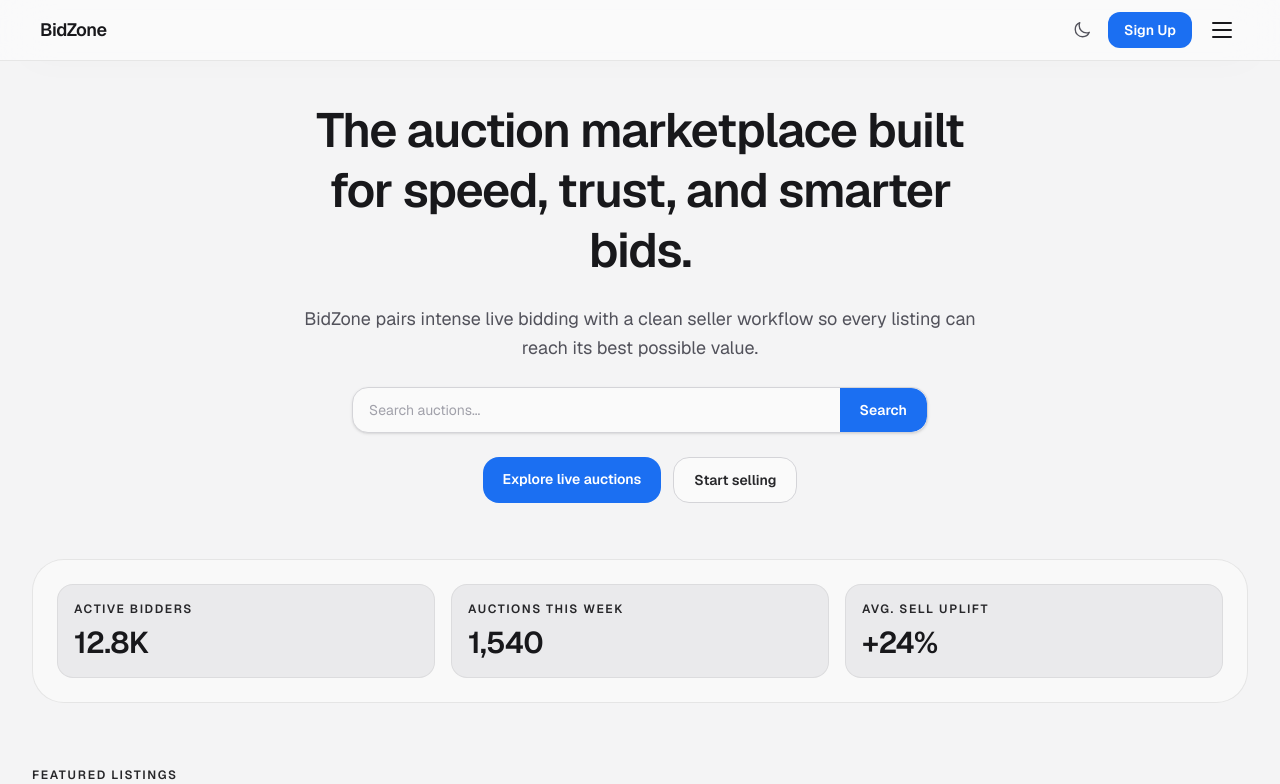
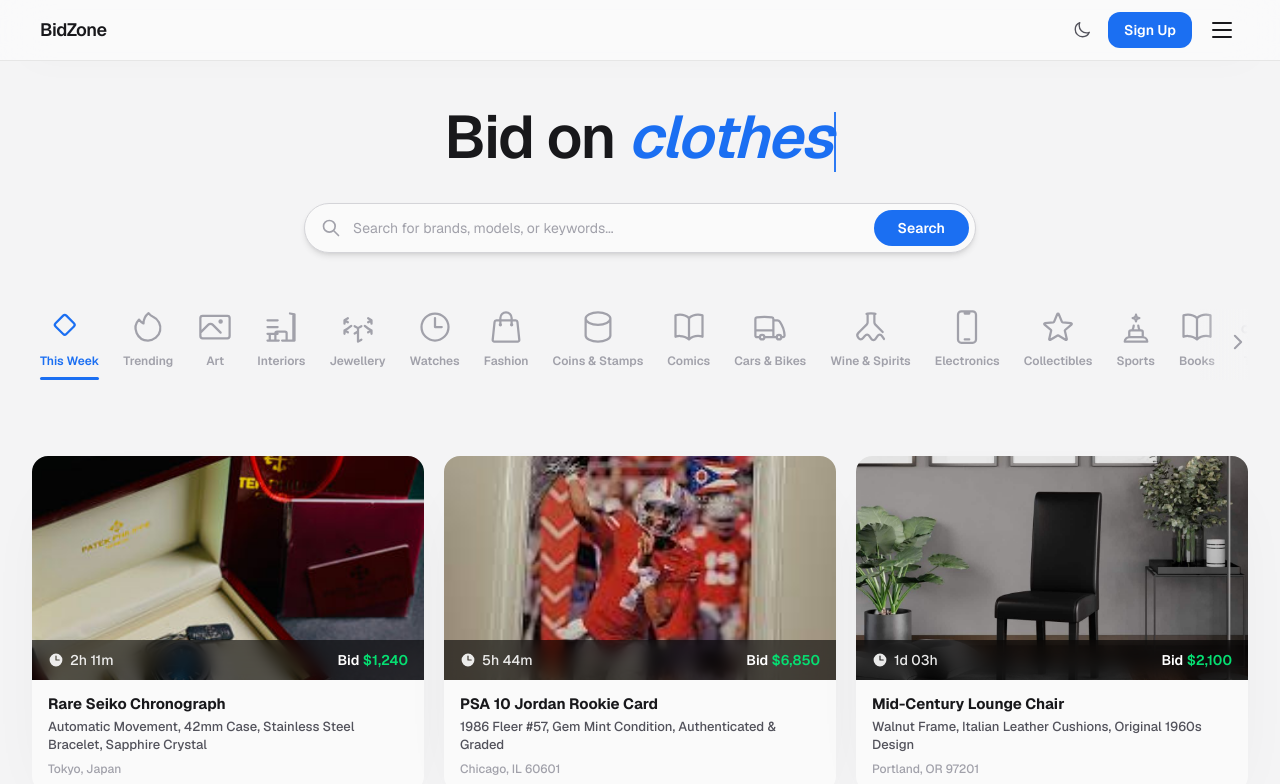
Before and after one commit to ahmdjlt/BidZone, a Next.js app in the folder frontend/: page / in a window 1280 px wide. Shown: the top 784 px of the page. Built offline with nearby package versions, Linux system fonts and the light colour scheme.

Commit message:
improved UX

```diff
--- a/frontend/app/globals.css
+++ b/frontend/app/globals.css
@@ -135,3 +135,11 @@
   from { opacity: 0; transform: translateX(-12px); }
   to   { opacity: 1; transform: translateX(0); }
 }
+
+.scrollbar-hide {
+  -ms-overflow-style: none;
+  scrollbar-width: none;
+}
+.scrollbar-hide::-webkit-scrollbar {
+  display: none;
+}
--- a/frontend/app/page.tsx
+++ b/frontend/app/page.tsx
@@ -3,6 +3,8 @@
 import AuctionGrid from "@/components/auction/AuctionGrid";
 import type { AuctionPreview } from "@/components/auction/AuctionCard";
 import Footer from "@/components/layout/Footer";
+import CategoryBar from "@/components/ui/CategoryBar";
+import HeroHeading from "@/components/ui/HeroHeading";
 import Navbar from "@/components/layout/Navbar";
 
 const featuredAuctions: AuctionPreview[] = [
@@ -86,10 +88,25 @@
   },
 ];
 
-const metrics = [
-  { label: "Active bidders", value: "12.8K" },
-  { label: "Auctions this week", value: "1,540" },
-  { label: "Avg. sell uplift", value: "+24%" },
+const categories = [
+  { label: "This Week", icon: "M9.56 4.44a1.5 1.5 0 0 0-2.12 0L2.38 9.5a1.5 1.5 0 0 0 0 2.12l5.06 5.06a1.5 1.5 0 0 0 2.12 0l5.06-5.06a1.5 1.5 0 0 0 0-2.12L9.56 4.44Z" },
+  { label: "Trending", icon: "M15.362 5.214A8.252 8.252 0 0 1 12 21 8.25 8.25 0 0 1 6.038 7.047 8.287 8.287 0 0 0 9 9.601a8.983 8.983 0 0 1 3.361-6.867 8.21 8.21 0 0 0 3 2.48Z" },
+  { label: "Art", icon: "M2.25 15.75l5.159-5.159a2.25 2.25 0 0 1 3.182 0l5.159 5.159M3.75 19.5h16.5a1.5 1.5 0 0 0 1.5-1.5V6a1.5 1.5 0 0 0-1.5-1.5H3.75A1.5 1.5 0 0 0 2.25 6v12a1.5 1.5 0 0 0 1.5 1.5Zm12.75-11.25a.75.75 0 1 1-1.5 0 .75.75 0 0 1 1.5 0Z" },
+  { label: "Interiors", icon: "M8.25 21v-4.875c0-.621.504-1.125 1.125-1.125h5.25c.621 0 1.125.504 1.125 1.125V21m0 0h4.5V3.545M12.75 21h7.5M10.5 21H3m1.5 0h1.5m-1.5 0v-3.675M3 7.5h6.75M3 12h6.75m-6.75 4.5h6.75M21 3.545L18 3m3 .545V21" },
+  { label: "Jewellery", icon: "M21 7.5l-2.25-1.313M21 7.5v2.25m0-2.25l-2.25 1.313M3 7.5l2.25-1.313M3 7.5l2.25 1.313M3 7.5v2.25m9 3l2.25-1.313M12 12.75l-2.25-1.313M12 12.75V15m0 6.75l2.25-1.313M12 21.75V15m0 0l-2.25 1.313M3 16.5v-2.25m0 0l2.25 1.313M3 14.25l2.25-1.313m0 0L7.5 11.25m13.5 5.25v-2.25m0 0l-2.25 1.313m2.25-1.313l-2.25-1.313M16.5 11.25L18.75 13" },
+  { label: "Watches", icon: "M12 6v6h4.5m4.5 0a9 9 0 1 1-18 0 9 9 0 0 1 18 0Z" },
+  { label: "Fashion", icon: "M15.75 10.5V6a3.75 3.75 0 1 0-7.5 0v4.5m11.356-1.993 1.263 12c.07.665-.45 1.243-1.119 1.243H4.25a1.125 1.125 0 0 1-1.12-1.243l1.264-12A1.125 1.125 0 0 1 5.513 7.5h12.974c.576 0 1.059.435 1.119 1.007ZM8.625 10.5a.375.375 0 1 1-.75 0 .375.375 0 0 1 .75 0Zm7.5 0a.375.375 0 1 1-.75 0 .375.375 0 0 1 .75 0Z" },
+  { label: "Coins & Stamps", icon: "M20.25 6.375c0 2.278-3.694 4.125-8.25 4.125S3.75 8.653 3.75 6.375m16.5 0c0-2.278-3.694-4.125-8.25-4.125S3.75 4.097 3.75 6.375m16.5 0v11.25c0 2.278-3.694 4.125-8.25 4.125s-8.25-1.847-8.25-4.125V6.375" },
+  { label: "Comics", icon: "M12 6.042A8.967 8.967 0 0 0 6 3.75c-1.052 0-2.062.18-3 .512v14.25A8.987 8.987 0 0 1 6 18c2.305 0 4.408.867 6 2.292m0-14.25a8.966 8.966 0 0 1 6-2.292c1.052 0 2.062.18 3 .512v14.25A8.987 8.987 0 0 0 18 18a8.967 8.967 0 0 0-6 2.292m0-14.25v14.25" },
+  { label: "Cars & Bikes", icon: "M8.25 18.75a1.5 1.5 0 0 1-3 0m3 0a1.5 1.5 0 0 0-3 0m3 0h6m-9 0H3.375a1.125 1.125 0 0 1-1.125-1.125V14.25m17.25 4.5a1.5 1.5 0 0 1-3 0m3 0a1.5 1.5 0 0 0-3 0m3 0h1.125c.621 0 1.129-.504 1.09-1.124a17.902 17.902 0 0 0-3.213-9.193 2.056 2.056 0 0 0-1.58-.86H14.25M16.5 18.75h-2.25m0-11.177v-.958c0-.568-.422-1.048-.987-1.106a48.554 48.554 0 0 0-10.026 0 1.106 1.106 0 0 0-.987 1.106v7.635m12-6.677v6.677m0 4.5v-4.5m0 0h-12" },
+  { label: "Wine & Spirits", icon: "M9.75 3.104v5.714a2.25 2.25 0 0 1-.659 1.591L5 14.5M9.75 3.104c-.251.023-.501.05-.75.082m.75-.082a24.301 24.301 0 0 1 4.5 0m0 0v5.714c0 .597.237 1.17.659 1.591L19.8 15.3M14.25 3.104c.251.023.501.05.75.082M5 14.5l-1.43 1.43a2.25 2.25 0 0 0-.233 2.927l.417.627c.676 1.014 2.158 1.014 2.834 0L8 17.863a1.687 1.687 0 0 1 2.806 0l1.389 2.084c.676 1.014 2.158 1.014 2.834 0l1.389-2.084a1.687 1.687 0 0 1 2.806 0l1.42 2.13" },
+  { label: "Electronics", icon: "M10.5 1.5H8.25A2.25 2.25 0 0 0 6 3.75v16.5a2.25 2.25 0 0 0 2.25 2.25h7.5A2.25 2.25 0 0 0 18 20.25V3.75a2.25 2.25 0 0 0-2.25-2.25H13.5m-3 0V3h3V1.5m-3 0h3m-3 18.75h3" },
+  { label: "Collectibles", icon: "M11.48 3.499a.562.562 0 0 1 1.04 0l2.125 5.111a.563.563 0 0 0 .475.345l5.518.442c.499.04.701.663.321.988l-4.204 3.602a.563.563 0 0 0-.182.557l1.285 5.385a.562.562 0 0 1-.84.61l-4.725-2.885a.562.562 0 0 0-.586 0L6.982 20.54a.562.562 0 0 1-.84-.61l1.285-5.386a.562.562 0 0 0-.182-.557l-4.204-3.602a.562.562 0 0 1 .321-.988l5.518-.442a.563.563 0 0 0 .475-.345L11.48 3.5Z" },
+  { label: "Sports", icon: "M16.5 18.75h-9m9 0a3 3 0 0 1 3 3h-15a3 3 0 0 1 3-3m9 0v-3.375c0-.621-.503-1.125-1.125-1.125h-.871M7.5 18.75v-3.375c0-.621.504-1.125 1.125-1.125h.872m5.007 0H9.497m5.007 0a7.454 7.454 0 0 1-.982-3.172M9.497 14.25a7.454 7.454 0 0 0 .982-3.172M12 3.75a2.25 2.25 0 0 0 2.25 2.25A2.25 2.25 0 0 0 12 8.25a2.25 2.25 0 0 0-2.25-2.25A2.25 2.25 0 0 0 12 3.75Z" },
+  { label: "Books", icon: "M12 6.042A8.967 8.967 0 0 0 6 3.75c-1.052 0-2.062.18-3 .512v14.25A8.987 8.987 0 0 1 6 18c2.305 0 4.408.867 6 2.292m0-14.25a8.966 8.966 0 0 1 6-2.292c1.052 0 2.062.18 3 .512v14.25A8.987 8.987 0 0 0 18 18a8.967 8.967 0 0 0-6 2.292m0-14.25v14.25" },
+  { label: "Toys", icon: "M14.25 6.087c0-.355.186-.676.401-.959.221-.29.349-.634.349-1.003 0-1.036-1.007-1.875-2.25-1.875s-2.25.84-2.25 1.875c0 .369.128.713.349 1.003.215.283.401.604.401.959v0a.64.64 0 0 1-.657.643 48.834 48.834 0 0 1-4.163-.3c.186 1.613.293 3.25.315 4.907a.656.656 0 0 1-.658.663v0c-.355 0-.676-.186-.959-.401a1.647 1.647 0 0 0-1.003-.349c-1.036 0-1.875 1.007-1.875 2.25s.84 2.25 1.875 2.25c.369 0 .713-.128 1.003-.349.283-.215.604-.401.959-.401v0c.31 0 .555.26.532.57a48.039 48.039 0 0 1-.642 5.056c1.518.19 3.058.309 4.616.354a.64.64 0 0 0 .657-.643v0c0-.355-.186-.676-.401-.959a1.647 1.647 0 0 1-.349-1.003c0-1.035 1.008-1.875 2.25-1.875 1.243 0 2.25.84 2.25 1.875 0 .369-.128.713-.349 1.003-.215.283-.4.604-.4.959v0c0 .333.277.599.61.58a48.1 48.1 0 0 0 5.427-.63 48.05 48.05 0 0 0 .582-4.717.532.532 0 0 0-.533-.57v0c-.355 0-.676.186-.959.401-.29.221-.634.349-1.003.349-1.035 0-1.875-1.007-1.875-2.25s.84-2.25 1.875-2.25c.37 0 .713.128 1.003.349.283.215.604.401.96.401v0a.656.656 0 0 0 .658-.663 48.422 48.422 0 0 0-.37-5.36c-1.886.342-3.81.574-5.766.689a.578.578 0 0 1-.61-.58v0Z" },
+  { label: "Photography", icon: "M6.827 6.175A2.31 2.31 0 0 1 5.186 7.23c-.38.054-.757.112-1.134.175C2.999 7.58 2.25 8.507 2.25 9.574V18a2.25 2.25 0 0 0 2.25 2.25h15A2.25 2.25 0 0 0 21.75 18V9.574c0-1.067-.75-1.994-1.802-2.169a47.865 47.865 0 0 0-1.134-.175 2.31 2.31 0 0 1-1.64-1.055l-.822-1.316a2.192 2.192 0 0 0-1.736-1.039 48.774 48.774 0 0 0-5.232 0 2.192 2.192 0 0 0-1.736 1.039l-.821 1.316ZM16.5 12.75a4.5 4.5 0 1 1-9 0 4.5 4.5 0 0 1 9 0Z" },
+  { label: "Musical", icon: "M9 9l10.5-3m0 6.553v3.75a2.25 2.25 0 0 1-1.632 2.163l-1.32.377a1.803 1.803 0 1 1-.99-3.467l2.31-.66a2.25 2.25 0 0 0 1.632-2.163Zm0 0V4.846a2.25 2.25 0 0 0-1.632-2.163l-5.25-1.5A2.25 2.25 0 0 0 6 3.346v9.057" },
 ];
 
 
@@ -100,76 +117,40 @@
 
       <main className="mx-auto w-full max-w-7xl px-6 pb-10 pt-10 sm:px-8">
         <section className="relative">
-          <div className="animate-rise space-y-6 max-w-2xl mx-auto text-center">
-            <h1 className="text-4xl font-semibold leading-tight tracking-tight text-text-heading sm:text-5xl">
-              The auction marketplace built for speed, trust, and smarter bids.
-            </h1>
-            <p className="text-lg leading-relaxed text-text-body">
-              BidZone pairs intense live bidding with a clean seller workflow so
-              every listing can reach its best possible value.
-            </p>
-            <form action="/auctions" method="get" className="flex w-full max-w-xl mx-auto overflow-hidden rounded-2xl border border-border-strong bg-card-bg shadow-sm">
+          <div className="animate-rise max-w-2xl mx-auto text-center">
+            <HeroHeading />
+            <form action="/auctions" method="get" className="mt-7 flex w-full max-w-2xl mx-auto overflow-hidden rounded-full border border-border-strong bg-card-bg shadow-md">
+              <svg className="ml-4 shrink-0 self-center size-5 text-text-muted" fill="none" viewBox="0 0 24 24" stroke="currentColor" strokeWidth={2}>
+                <path strokeLinecap="round" strokeLinejoin="round" d="M21 21l-6-6m2-5a7 7 0 11-14 0 7 7 0 0114 0z" />
+              </svg>
               <input
                 type="text"
                 name="q"
-                placeholder="Search auctions..."
-                className="flex-1 bg-transparent px-4 py-3 text-sm text-text-heading placeholder:text-text-muted focus:outline-none"
+                placeholder="Search for brands, models, or keywords..."
+                className="flex-1 bg-transparent px-3 py-3.5 text-sm text-text-heading placeholder:text-text-muted focus:outline-none"
               />
               <button
                 type="submit"
-                className="rounded-r-2xl bg-accent px-5 py-3 text-sm font-semibold text-white transition hover:brightness-110"
+                className="my-1.5 mr-1.5 rounded-full bg-accent px-6 py-2 text-sm font-semibold text-white transition hover:brightness-110"
               >
                 Search
               </button>
             </form>
-            <div className="flex flex-wrap justify-center gap-3">
-              <Link
-                href="/auctions"
-                className="rounded-2xl bg-accent px-5 py-3 text-sm font-semibold text-white shadow-[0_20px_40px_-24px_rgba(16,84,209,0.85)] transition hover:brightness-110"
-              >
-                Explore live auctions
-              </Link>
-              <Link
-                href="/auctions/create"
-                className="rounded-2xl border border-border-strong bg-card-bg px-5 py-3 text-sm font-semibold text-text-label transition hover:border-accent/50 hover:bg-accent-soft"
-              >
-                Start selling
-              </Link>
-            </div>
           </div>
         </section>
 
-        <section className="mt-14 grid gap-4 rounded-[2rem] border border-border bg-card-bg/85 p-5 sm:grid-cols-3 sm:p-6">
-          {metrics.map((metric) => (
-            <div key={metric.label} className="rounded-2xl border border-border/80 bg-accent-soft/70 p-4">
-              <p className="text-xs font-semibold uppercase tracking-[0.13em] text-text-label">
-                {metric.label}
-              </p>
-              <p className="mt-2 text-3xl font-semibold tracking-tight text-text-heading">
-                {metric.value}
-              </p>
-            </div>
-          ))}
-        </section>
+        <CategoryBar categories={categories} />
 
         <section className="mt-16">
-          <div className="mb-6 flex flex-wrap items-end justify-between gap-3">
-            <div>
-              <p className="text-xs font-semibold uppercase tracking-[0.14em] text-text-label">
-                Featured listings
-              </p>
-              <h2 className="mt-1 text-3xl font-semibold tracking-tight text-text-heading">
-                High-activity auctions
-              </h2>
-            </div>
+          <AuctionGrid auctions={featuredAuctions} />
+          <div className="mt-8 flex justify-center">
             <Link
               href="/auctions"
-              className="rounded-xl border border-border-strong bg-card-bg px-4 py-2 text-sm font-semibold text-text-label hover:bg-accent-soft"
+              className="rounded-2xl border border-border-strong bg-card-bg px-8 py-3.5 text-base font-semibold text-text-label transition hover:border-accent/50 hover:bg-accent-soft"
             >
               View all auctions
             </Link>
           </div>
-          <AuctionGrid auctions={featuredAuctions} />
         </section>
 
       </main>
--- a/frontend/components/layout/Footer.tsx
+++ b/frontend/components/layout/Footer.tsx
@@ -5,7 +5,7 @@
   const year = new Date().getFullYear();
 
   return (
-    <footer className="mt-20 border-t border-border bg-card-bg/95">
+    <footer className="mt-8 border-t border-border bg-card-bg/95">
       <div className="mx-auto grid w-full max-w-7xl gap-10 px-6 py-12 sm:grid-cols-2 sm:px-8 lg:grid-cols-3">
 
         {/* Brand blurb */}
--- /dev/null
+++ b/frontend/components/ui/CategoryBar.tsx
@@ -0,0 +1,92 @@
+"use client";
+
+import { useCallback, useEffect, useRef, useState } from "react";
+import Link from "next/link";
+
+interface Category {
+  label: string;
+  icon: string;
+}
+
+export default function CategoryBar({ categories }: { categories: Category[] }) {
+  const scrollRef = useRef<HTMLDivElement>(null);
+  const [canScrollLeft, setCanScrollLeft] = useState(false);
+  const [canScrollRight, setCanScrollRight] = useState(true);
+
+  const updateArrows = useCallback(() => {
+    const el = scrollRef.current;
+    if (!el) return;
+    setCanScrollLeft(el.scrollLeft > 2);
+    setCanScrollRight(el.scrollLeft < el.scrollWidth - el.clientWidth - 2);
+  }, []);
+
+  useEffect(() => {
+    const el = scrollRef.current;
+    if (!el) return;
+    updateArrows();
+    el.addEventListener("scroll", updateArrows, { passive: true });
+    window.addEventListener("resize", updateArrows);
+    return () => {
+      el.removeEventListener("scroll", updateArrows);
+      window.removeEventListener("resize", updateArrows);
+    };
+  }, [updateArrows]);
+
+  const scroll = (direction: "left" | "right") => {
+    const el = scrollRef.current;
+    if (!el) return;
+    el.scrollBy({ left: direction === "left" ? -200 : 200, behavior: "smooth" });
+  };
+
+  return (
+    <section className="relative mt-14">
+      {canScrollLeft && (
+        <>
+          <div className="pointer-events-none absolute left-0 top-0 bottom-3 z-10 w-12 bg-gradient-to-r from-[var(--page-gradient)] to-transparent" />
+          <button
+            onClick={() => scroll("left")}
+            aria-label="Scroll left"
+            className="absolute left-0 top-[40%] z-20 -translate-y-1/2 text-text-muted transition hover:text-text-heading"
+          >
+            <svg xmlns="http://www.w3.org/2000/svg" fill="none" viewBox="0 0 24 24" strokeWidth={2.5} stroke="currentColor" className="size-5">
+              <path strokeLinecap="round" strokeLinejoin="round" d="M15.75 19.5 8.25 12l7.5-7.5" />
+            </svg>
+          </button>
+        </>
+      )}
+
+      <div ref={scrollRef} className="flex gap-6 overflow-x-auto px-2 pb-3 scrollbar-hide">
+        {categories.map((cat, i) => (
+          <Link
+            key={cat.label}
+            href={`/auctions?category=${encodeURIComponent(cat.label)}`}
+            className={`group flex shrink-0 flex-col items-center gap-2 ${
+              i === 0 ? "text-accent" : "text-text-muted hover:text-text-heading"
+            } transition-colors`}
+          >
+            <svg xmlns="http://www.w3.org/2000/svg" fill="none" viewBox="0 0 24 24" strokeWidth={1.5} stroke="currentColor" className="size-9">
+              <path strokeLinecap="round" strokeLinejoin="round" d={cat.icon} />
+            </svg>
+            <span className="whitespace-nowrap text-xs font-semibold">{cat.label}</span>
+            {i === 0 && <span className="h-[2.5px] w-full rounded-full bg-accent" />}
+          </Link>
+        ))}
+      </div>
+
+      {canScrollRight && (
+        <>
+          <div className="pointer-events-none absolute right-0 top-0 bottom-3 w-12 bg-gradient-to-l from-[var(--page-gradient)] to-transparent" />
+          <button
+            onClick={() => scroll("right")}
+            aria-label="Scroll right"
+            className="absolute right-0 top-[40%] z-20 -translate-y-1/2 text-text-muted transition hover:text-text-heading"
+          >
+            <svg xmlns="http://www.w3.org/2000/svg" fill="none" viewBox="0 0 24 24" strokeWidth={2.5} stroke="currentColor" className="size-5">
+              <path strokeLinecap="round" strokeLinejoin="round" d="m8.25 4.5 7.5 7.5-7.5 7.5" />
+            </svg>
+          </button>
+        </>
+      )}
+    </section>
+  );
+}
--- /dev/null
+++ b/frontend/components/ui/HeroHeading.tsx
@@ -0,0 +1,43 @@
+"use client";
+
+import { useEffect, useState } from "react";
+
+const words = ["cars", "watches", "clothes", "art", "electronics", "jewellery", "comics", "furniture"];
+
+export default function HeroHeading() {
+  const [index, setIndex] = useState(0);
+  const [displayed, setDisplayed] = useState("");
+  const [deleting, setDeleting] = useState(false);
+
+  useEffect(() => {
+    const word = words[index];
+
+    if (!deleting) {
+      if (displayed.length < word.length) {
+        const timeout = setTimeout(() => setDisplayed(word.slice(0, displayed.length + 1)), 80);
+        return () => clearTimeout(timeout);
+      } else {
+        const timeout = setTimeout(() => setDeleting(true), 1800);
+        return () => clearTimeout(timeout);
+      }
+    } else {
+      if (displayed.length > 0) {
+        const timeout = setTimeout(() => setDisplayed(displayed.slice(0, -1)), 50);
+        return () => clearTimeout(timeout);
+      } else {
+        setDeleting(false);
+        setIndex((prev) => (prev + 1) % words.length);
+      }
+    }
+  }, [displayed, deleting, index]);
+
+  return (
+    <h1 className="text-5xl font-semibold leading-tight tracking-tight text-text-heading sm:text-6xl">
+      Bid on{" "}
+      <span className="italic text-accent">
+        {displayed}
+        <span className="inline-block w-[2px] h-[1em] align-middle ml-0.5 bg-accent animate-pulse" />
+      </span>
+    </h1>
+  );
+}
```
